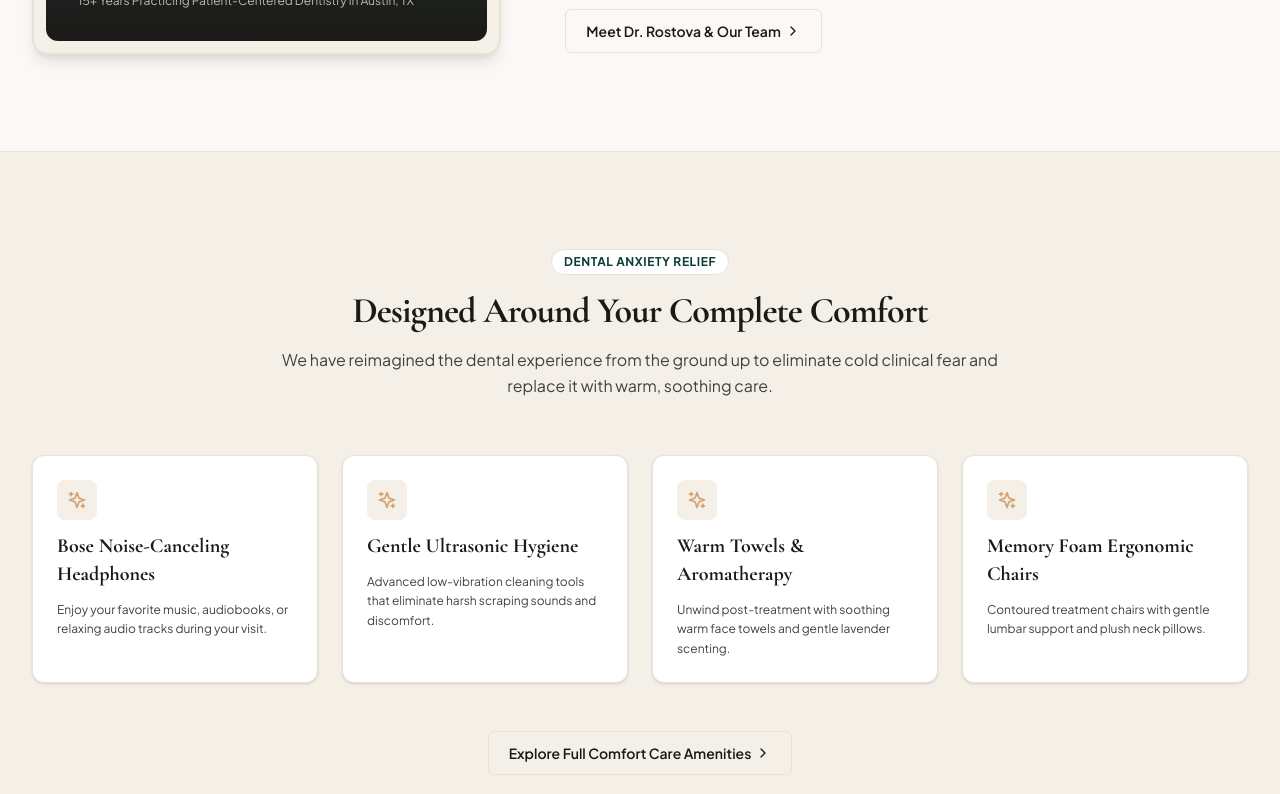
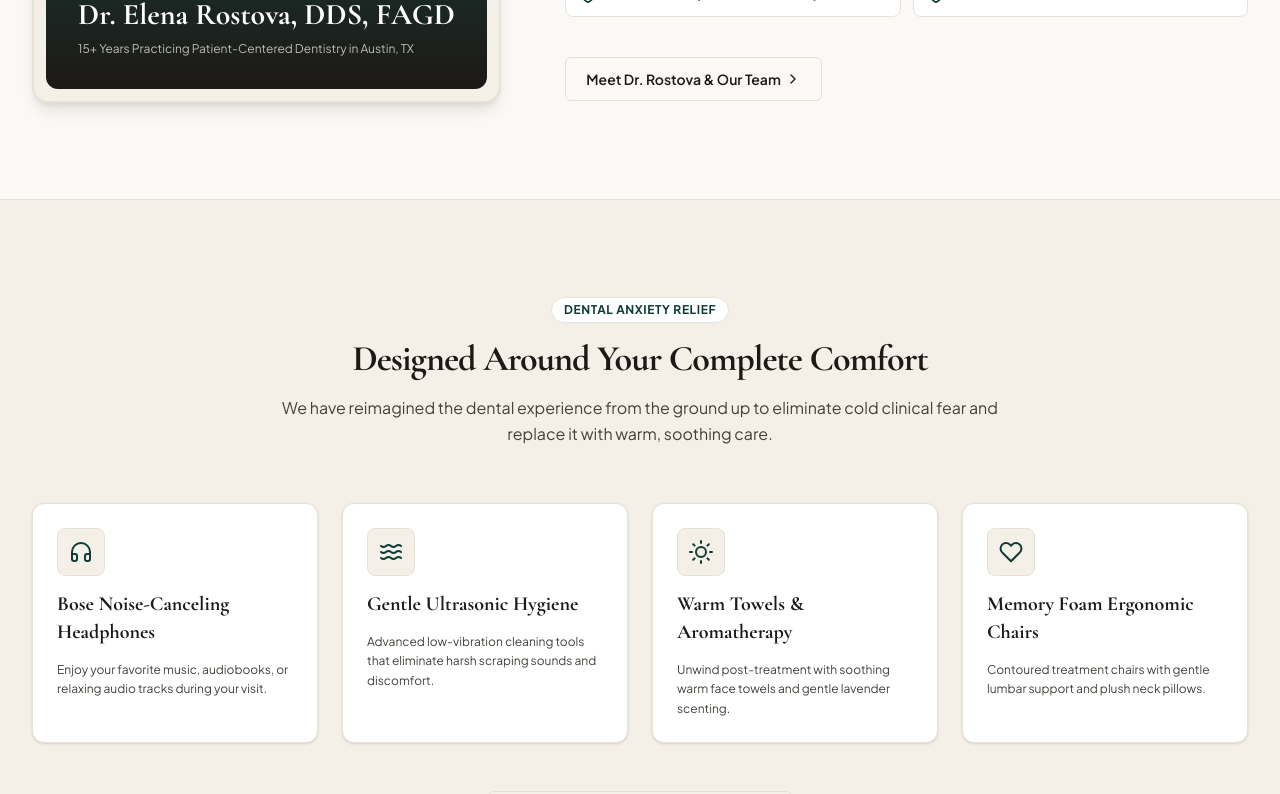
Before and after one commit to hariom-wdsadhunik/dentist-portfolio-website, a Next.js app: page / in a window 1280 px wide. Shown: the part 2801-3595 px from the top of the page. Built offline with nearby package versions, Linux system fonts and the light colour scheme.

Commit message:
refactor: refine homepage after visual qa

```diff
--- a/src/components/ui/Icons.tsx
+++ b/src/components/ui/Icons.tsx
@@ -185,3 +185,95 @@ export const SparklesIcon: React.FC<IconProps> = ({ className = "w-5 h-5", size
     <path d="M17 19h4" />
   </svg>
 );
+
+export const HeadphonesIcon: React.FC<IconProps> = ({ className = "w-5 h-5", size = 20, ...props }) => (
+  <svg
+    width={size}
+    height={size}
+    viewBox="0 0 24 24"
+    fill="none"
+    stroke="currentColor"
+    strokeWidth="2"
+    strokeLinecap="round"
+    strokeLinejoin="round"
+    className={className}
+    {...props}
+  >
+    <path d="M3 18v-6a9 9 0 0 1 18 0v6" />
+    <path d="M21 19a2 2 0 0 1-2 2h-1a2 2 0 0 1-2-2v-3a2 2 0 0 1 2-2h3zM3 19a2 2 0 0 0 2 2h1a2 2 0 0 0 2-2v-3a2 2 0 0 0-2-2H3z" />
+  </svg>
+);
+
+export const WavesIcon: React.FC<IconProps> = ({ className = "w-5 h-5", size = 20, ...props }) => (
+  <svg
+    width={size}
+    height={size}
+    viewBox="0 0 24 24"
+    fill="none"
+    stroke="currentColor"
+    strokeWidth="2"
+    strokeLinecap="round"
+    strokeLinejoin="round"
+    className={className}
+    {...props}
+  >
+    <path d="M2 6c.6.5 1.2 1 2.5 1C7 7 7 5 9.5 5c2.6 0 2.4 2 5 2 2.5 0 2.5-2 5-2 1.3 0 1.9.5 2.5 1" />
+    <path d="M2 12c.6.5 1.2 1 2.5 1 2.5 0 2.5-2 5-2 2.6 0 2.4 2 5 2 2.5 0 2.5-2 5-2 1.3 0 1.9.5 2.5 1" />
+    <path d="M2 18c.6.5 1.2 1 2.5 1 2.5 0 2.5-2 5-2 2.6 0 2.4 2 5 2 2.5 0 2.5-2 5-2 1.3 0 1.9.5 2.5 1" />
+  </svg>
+);
+
+export const SunIcon: React.FC<IconProps> = ({ className = "w-5 h-5", size = 20, ...props }) => (
+  <svg
+    width={size}
+    height={size}
+    viewBox="0 0 24 24"
+    fill="none"
+    stroke="currentColor"
+    strokeWidth="2"
+    strokeLinecap="round"
+    strokeLinejoin="round"
+    className={className}
+    {...props}
+  >
+    <circle cx="12" cy="12" r="5" />
+    <line x1="12" y1="1" x2="12" y2="3" />
+    <line x1="12" y1="21" x2="12" y2="23" />
+    <line x1="4.22" y1="4.22" x2="5.64" y2="5.64" />
+    <line x1="18.36" y1="18.36" x2="19.78" y2="19.78" />
+    <line x1="1" y1="12" x2="3" y2="12" />
+    <line x1="21" y1="12" x2="23" y2="12" />
+    <line x1="4.22" y1="19.78" x2="5.64" y2="18.36" />
+    <line x1="18.36" y1="5.64" x2="19.78" y2="4.22" />
+  </svg>
+);
+
+export const HeartIcon: React.FC<IconProps> = ({ className = "w-5 h-5", size = 20, ...props }) => (
+  <svg
+    width={size}
+    height={size}
+    viewBox="0 0 24 24"
+    fill="none"
+    stroke="currentColor"
+    strokeWidth="2"
+    strokeLinecap="round"
+    strokeLinejoin="round"
+    className={className}
+    {...props}
+  >
+    <path d="M20.84 4.61a5.5 5.5 0 0 0-7.78 0L12 5.67l-1.06-1.06a5.5 5.5 0 0 0-7.78 7.78l1.06 1.06L12 21.23l7.78-7.78 1.06-1.06a5.5 5.5 0 0 0 0-7.78z" />
+  </svg>
+);
+
+export const QuoteIcon: React.FC<IconProps> = ({ className = "w-6 h-6", size = 24, ...props }) => (
+  <svg
+    width={size}
+    height={size}
+    viewBox="0 0 24 24"
+    fill="currentColor"
+    className={className}
+    {...props}
+  >
+    <path d="M14.017 21v-7.391c0-5.704 3.731-9.57 8.983-10.609l.995 2.151c-2.432.917-3.995 3.638-3.995 5.849h4vwv10h-9.983zm-14.017 0v-7.391c0-5.704 3.748-9.57 9-10.609l.996 2.151c-2.433.917-3.996 3.638-3.996 5.849h3.983vwv10h-9.983z" />
+  </svg>
+);
--- a/src/sections/home/ExperienceSection.tsx
+++ b/src/sections/home/ExperienceSection.tsx
@@ -2,8 +2,21 @@ import React from "react";
 import Container from "@/components/ui/Container";
 import Section from "@/components/ui/Section";
 import Button from "@/components/ui/Button";
-import { COMFORT_AMENITIES } from "@/lib/homepageData";
-import { ChevronRightIcon, SparklesIcon } from "@/components/ui/Icons";
+import { COMFORT_AMENITIES, AmenityItem } from "@/lib/homepageData";
+import {
+  ChevronRightIcon,
+  HeadphonesIcon,
+  WavesIcon,
+  SunIcon,
+  HeartIcon,
+} from "@/components/ui/Icons";
+
+const iconMap: Record<AmenityItem["iconName"], React.ReactNode> = {
+  headphones: <HeadphonesIcon className="w-6 h-6 text-[#0D3B36]" />,
+  ultrasonic: <WavesIcon className="w-6 h-6 text-[#0D3B36]" />,
+  towels: <SunIcon className="w-6 h-6 text-[#0D3B36]" />,
+  blanket: <HeartIcon className="w-6 h-6 text-[#0D3B36]" />,
+};
 
 export const ExperienceSection: React.FC = () => {
   return (
@@ -27,10 +40,10 @@ export const ExperienceSection: React.FC = () => {
           {COMFORT_AMENITIES.map((item) => (
             <div
               key={item.id}
-              className="bg-white rounded-xl border border-[#E7E2D8] p-6 space-y-3 shadow-sm hover:shadow-md transition-shadow"
+              className="bg-white rounded-xl border border-[#E7E2D8] p-6 space-y-3.5 shadow-sm hover:shadow-md hover:border-[#0D3B36]/30 transition-all"
             >
-              <div className="w-10 h-10 rounded-lg bg-[#F4F0E8] flex items-center justify-center text-[#0D3B36]">
-                <SparklesIcon className="w-5 h-5 text-[#D4A373]" />
+              <div className="w-12 h-12 rounded-lg bg-[#F4F0E8] flex items-center justify-center border border-[#E7E2D8]">
+                {iconMap[item.iconName]}
               </div>
               <h3 className="font-serif text-xl font-bold text-[#1C1917]">
                 {item.title}
--- a/src/sections/home/FirstVisitSection.tsx
+++ b/src/sections/home/FirstVisitSection.tsx
@@ -3,7 +3,7 @@ import Container from "@/components/ui/Container";
 import Section from "@/components/ui/Section";
 import Button from "@/components/ui/Button";
 import { FIRST_VISIT_STEPS } from "@/lib/homepageData";
-import { CalendarIcon } from "@/components/ui/Icons";
+import { CalendarIcon, ChevronRightIcon } from "@/components/ui/Icons";
 
 export const FirstVisitSection: React.FC = () => {
   return (
@@ -12,27 +12,33 @@ export const FirstVisitSection: React.FC = () => {
         {/* Section Header */}
         <div className="max-w-3xl mx-auto text-center space-y-4 mb-14">
           <span className="text-xs font-bold uppercase tracking-wider text-[#0D3B36] bg-[#F4F0E8] px-3 py-1 rounded-full border border-[#E7E2D8] inline-block">
-            New Patient Guide
+            New Patient Onboarding
           </span>
           <h2 className="font-serif text-3xl sm:text-4xl font-bold text-[#1C1917] tracking-tight">
             What to Expect During Your First Visit
           </h2>
           <p className="font-sans text-base text-[#44403C] leading-relaxed">
-            No surprise fees, no painful impression putty, and zero judgment. Here is how your first appointment unfolds.
+            No surprise fees, no painful impression putty, and zero judgment. Here is how your first appointment unfolds step-by-step.
           </p>
         </div>
 
-        {/* 3 Steps Grid */}
+        {/* 3 Steps Grid with Progression Indicators */}
         <div className="grid grid-cols-1 md:grid-cols-3 gap-8 relative mb-12">
-          {FIRST_VISIT_STEPS.map((step) => (
+          {FIRST_VISIT_STEPS.map((step, index) => (
             <div
               key={step.number}
-              className="bg-[#FBF9F5] rounded-xl border border-[#E7E2D8] p-8 space-y-4 relative flex flex-col justify-between"
+              className="relative bg-[#FBF9F5] rounded-xl border border-[#E7E2D8] p-8 space-y-4 flex flex-col justify-between hover:border-[#0D3B36]/30 transition-colors"
             >
               <div className="space-y-3">
-                <span className="font-serif text-4xl font-bold text-[#D4A373] block">
-                  {step.number}
-                </span>
+                <div className="flex items-center justify-between">
+                  <span className="font-serif text-4xl font-bold text-[#D4A373] block">
+                    {step.number}
+                  </span>
+                  {index < FIRST_VISIT_STEPS.length - 1 && (
+                    <ChevronRightIcon className="hidden md:block w-6 h-6 text-[#D4A373]/60" />
+                  )}
+                </div>
+
                 <h3 className="font-serif text-2xl font-bold text-[#1C1917]">
                   {step.title}
                 </h3>
--- a/src/sections/home/LocationSection.tsx
+++ b/src/sections/home/LocationSection.tsx
@@ -12,7 +12,8 @@ export const LocationSection: React.FC = () => {
           {/* Left Column: Visual Map / Parking Guide Card */}
           <div className="lg:col-span-6">
             <div className="bg-white rounded-2xl border-2 border-[#E7E2D8] p-6 space-y-6 shadow-md">
-              <div className="bg-[#0D3B36] rounded-xl p-8 text-white space-y-4 text-left">
+              {/* Studio Info Card */}
+              <div className="bg-[#0D3B36] rounded-xl p-6 text-white space-y-3 text-left">
                 <div className="inline-block px-3 py-1 rounded bg-white/10 border border-white/20 text-xs font-semibold text-[#D4A373]">
                   Downtown Austin Location
                 </div>
@@ -24,15 +25,35 @@ export const LocationSection: React.FC = () => {
                 </p>
               </div>
 
+              {/* Static SVG Map Graphic Illustration */}
+              <div className="relative rounded-xl border border-[#E7E2D8] bg-[#FBF9F5] p-6 text-center space-y-3 overflow-hidden">
+                <div className="flex items-center justify-between text-xs text-[#78716C] font-semibold border-b border-[#E7E2D8] pb-3">
+                  <span>Downtown Austin Grid</span>
+                  <span className="text-[#0D3B36] font-bold">Congress &amp; 4th St</span>
+                </div>
+
+                <div className="py-6 flex flex-col items-center justify-center space-y-2">
+                  <div className="w-12 h-12 rounded-full bg-[#0D3B36] text-white flex items-center justify-center shadow-lg ring-4 ring-[#D4A373]/30">
+                    <MapPinIcon className="w-6 h-6 text-[#D4A373]" />
+                  </div>
+                  <p className="font-serif text-lg font-bold text-[#1C1917]">
+                    Aura Dental Studio • Suite 200
+                  </p>
+                  <p className="text-xs text-[#44403C] max-w-xs">
+                    Entrance via 410 Congress Lobby Elevator to 2nd Floor
+                  </p>
+                </div>
+
                 {/* Parking Instructions */}
-              <div className="bg-[#FBF9F5] p-4 rounded-xl border border-[#E7E2D8] text-xs text-[#1C1917] space-y-1.5">
+                <div className="bg-white p-3.5 rounded-lg border border-[#E7E2D8] text-xs text-[#1C1917] text-left space-y-1">
                   <p className="font-bold text-[#0D3B36] flex items-center">
                     <MapPinIcon className="w-4 h-4 mr-1.5 text-[#0D3B36]" />
                     Validated Garage Parking Instructions:
                   </p>
                   <p className="text-[#44403C]">
-                  Complimentary 2-hour validated parking in the <strong>Congress Center Garage</strong> (entrance accessible via 4th Street). Bring your garage ticket to front desk concierge for validation.
+                    Complimentary 2-hour validated parking in the <strong>Congress Center Garage</strong> (entrance on 4th Street). Bring garage ticket to front concierge.
                   </p>
+                </div>
               </div>
             </div>
           </div>
--- a/src/sections/home/TestimonialsSection.tsx
+++ b/src/sections/home/TestimonialsSection.tsx
@@ -2,7 +2,7 @@ import React from "react";
 import Container from "@/components/ui/Container";
 import Section from "@/components/ui/Section";
 import Button from "@/components/ui/Button";
-import { StarIcon, ChevronRightIcon } from "@/components/ui/Icons";
+import { StarIcon, ChevronRightIcon, QuoteIcon } from "@/components/ui/Icons";
 import { DEMO_TESTIMONIALS } from "@/lib/homepageData";
 
 export const TestimonialsSection: React.FC = () => {
@@ -11,14 +11,14 @@ export const TestimonialsSection: React.FC = () => {
       <Container>
         {/* Section Header */}
         <div className="max-w-3xl mx-auto text-center space-y-4 mb-14">
-          <div className="inline-flex items-center space-x-2 px-3 py-1 rounded-full bg-[#F4F0E8] border border-[#E7E2D8] text-xs font-bold text-[#0D3B36] uppercase tracking-wider">
-            <span>Portfolio Demo Feedback</span>
+          <div className="inline-flex items-center space-x-2 px-3.5 py-1 rounded-full bg-[#F4F0E8] border border-[#E7E2D8] text-xs font-bold text-[#0D3B36] uppercase tracking-wider">
+            <span>Portfolio Demo Showcase</span>
           </div>
           <h2 className="font-serif text-3xl sm:text-4xl font-bold text-[#1C1917] tracking-tight">
-            Loved by Austin Patients
+            Patient Experience Showcase
           </h2>
           <p className="font-sans text-base text-[#44403C] leading-relaxed">
-            Read what community members experience when visiting Aura Dental Studio for routine and cosmetic care.
+            Illustrative feedback demonstrating how patient comfort, punctuality, and transparent communication shape the Aura Dental Studio experience.
           </p>
         </div>
 
@@ -27,9 +27,11 @@ export const TestimonialsSection: React.FC = () => {
           {DEMO_TESTIMONIALS.map((item) => (
             <div
               key={item.id}
-              className="bg-[#FAF8F3] rounded-xl border border-[#E7E2D8] p-8 flex flex-col justify-between space-y-6 shadow-sm hover:shadow-md transition-shadow"
+              className="relative bg-[#FAF8F3] rounded-xl border border-[#E7E2D8] p-8 flex flex-col justify-between space-y-6 shadow-sm hover:shadow-md transition-all duration-200"
             >
-              <div className="space-y-4">
+              <QuoteIcon className="absolute top-6 right-6 w-8 h-8 text-[#D4A373]/20" />
+
+              <div className="space-y-4 relative z-10">
                 {/* 5-Star Rating */}
                 <div className="flex items-center space-x-1 text-[#D4A373]">
                   {[...Array(item.rating)].map((_, i) => (
@@ -44,7 +46,7 @@ export const TestimonialsSection: React.FC = () => {
               </div>
 
               {/* Attribution */}
-              <div className="pt-4 border-t border-[#E7E2D8] text-xs">
+              <div className="pt-4 border-t border-[#E7E2D8] text-xs relative z-10">
                 <p className="font-bold text-[#1C1917]">{item.author}</p>
                 <p className="text-[#78716C]">{item.location} • <span className="text-[#0D3B36] font-medium">{item.treatment}</span></p>
               </div>
@@ -52,11 +54,16 @@ export const TestimonialsSection: React.FC = () => {
           ))}
         </div>
 
-        {/* Action Link */}
-        <div className="text-center">
-          <Button href="/testimonials" variant="outline" size="md">
-            Read More Patient Stories <ChevronRightIcon className="ml-1 w-4 h-4" />
-          </Button>
+        {/* Demo Notice Disclaimer & Action */}
+        <div className="text-center space-y-4">
+          <p className="text-xs text-[#78716C] italic max-w-xl mx-auto">
+            * Testimonials above represent illustrative patient scenario showcases written for portfolio demonstration.
+          </p>
+          <div>
+            <Button href="/testimonials" variant="outline" size="md">
+              Read More Patient Stories <ChevronRightIcon className="ml-1 w-4 h-4" />
+            </Button>
+          </div>
         </div>
       </Container>
     </Section>
--- a/src/sections/home/TrustSection.tsx
+++ b/src/sections/home/TrustSection.tsx
@@ -7,6 +7,7 @@ export const TrustSection: React.FC = () => {
   return (
     <Section bg="linen" className="py-10 border-b border-[#E7E2D8]">
       <Container>
+        {/* Metric Grid */}
         <div className="grid grid-cols-2 md:grid-cols-4 gap-6 md:gap-8 divide-y md:divide-y-0 md:divide-x divide-[#E7E2D8]">
           {TRUST_METRICS.map((item, index) => (
             <div
@@ -27,6 +28,13 @@ export const TrustSection: React.FC = () => {
             </div>
           ))}
         </div>
+
+        {/* Explicit Portfolio Demo Disclosure Notice */}
+        <div className="mt-6 text-center">
+          <span className="text-[11px] text-[#78716C]/80 italic">
+            * Illustrative clinical quality standards &amp; brand positioning metrics for fictional portfolio clinic demo.
+          </span>
+        </div>
       </Container>
     </Section>
   );
```
Also changed, not shown: 2 other files (tests, documents, lock files or other folders). Lines whose indentation alone changed are shown as unchanged.
